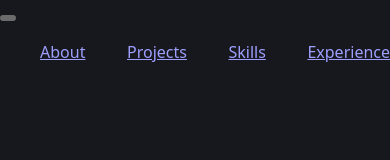
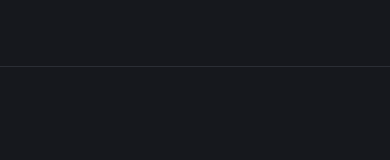
Before and after one commit to itssduy/Portfolio, a React (Vite) app: page / in a window 390 px wide. Shown: the top 160 px of the page. Built offline with nearby package versions, Linux system fonts and the light colour scheme.

Commit message:
Improve header for mobile

```diff
--- a/src/styles/header.css
+++ b/src/styles/header.css
@@ -1,11 +1,98 @@
+header {
+  position: sticky;
+  top: 0;
+  z-index: 10;
+  background-color: var(--bg);
+  border-bottom: 1px solid var(--border);
+}
+
 header nav {
-    margin-right: auto;
-    margin-left: auto;
-    max-width: 45rem;
+  display: flex;
+  align-items: center;
+  justify-content: space-between;
+  flex-wrap: wrap;
+  margin-right: auto;
+  margin-left: auto;
+  max-width: var(--content-width);
+  padding: 1.25rem 1.5rem;
+}
+
+header .brand {
+  font-size: 1.05rem;
+  font-weight: 300;
+  color: var(--text);
+  text-decoration: none;
+}
+
+header .brand .brand-first {
+  font-weight: 700;
 }
 
 header nav ul {
+  display: flex;
+  gap: 1.75rem;
+  list-style: none;
+  margin: 0;
+  padding: 0;
+}
+
+header nav ul a {
+  color: var(--text-muted);
+  text-decoration: none;
+  font-size: 0.9rem;
+}
+
+header nav ul a:hover {
+  color: var(--text);
+}
+
+header nav ul a.active {
+  color: var(--accent);
+}
+
+.menu-toggle {
+  display: none;
+  flex-direction: column;
+  justify-content: center;
+  gap: 4px;
+  width: 1.6rem;
+  height: 1.6rem;
+  padding: 0;
+  background: none;
+  border: none;
+  cursor: pointer;
+}
+
+.menu-toggle span {
+  display: block;
+  height: 2px;
+  background-color: var(--text);
+  border-radius: 2px;
+}
+
+@media (max-width: 640px) {
+  .menu-toggle {
     display: flex;
-    list-style: none;
-    justify-content: space-between;
+  }
+
+  header nav ul {
+    display: none;
+    flex-direction: column;
+    gap: 0;
+    width: 100%;
+  }
+
+  header nav ul.open {
+    display: flex;
+    margin-top: 1.25rem;
+  }
+
+  header nav ul li {
+    border-top: 1px solid var(--border);
+  }
+
+  header nav ul a {
+    display: block;
+    padding: 0.85rem 0.1rem;
+  }
 }
```
